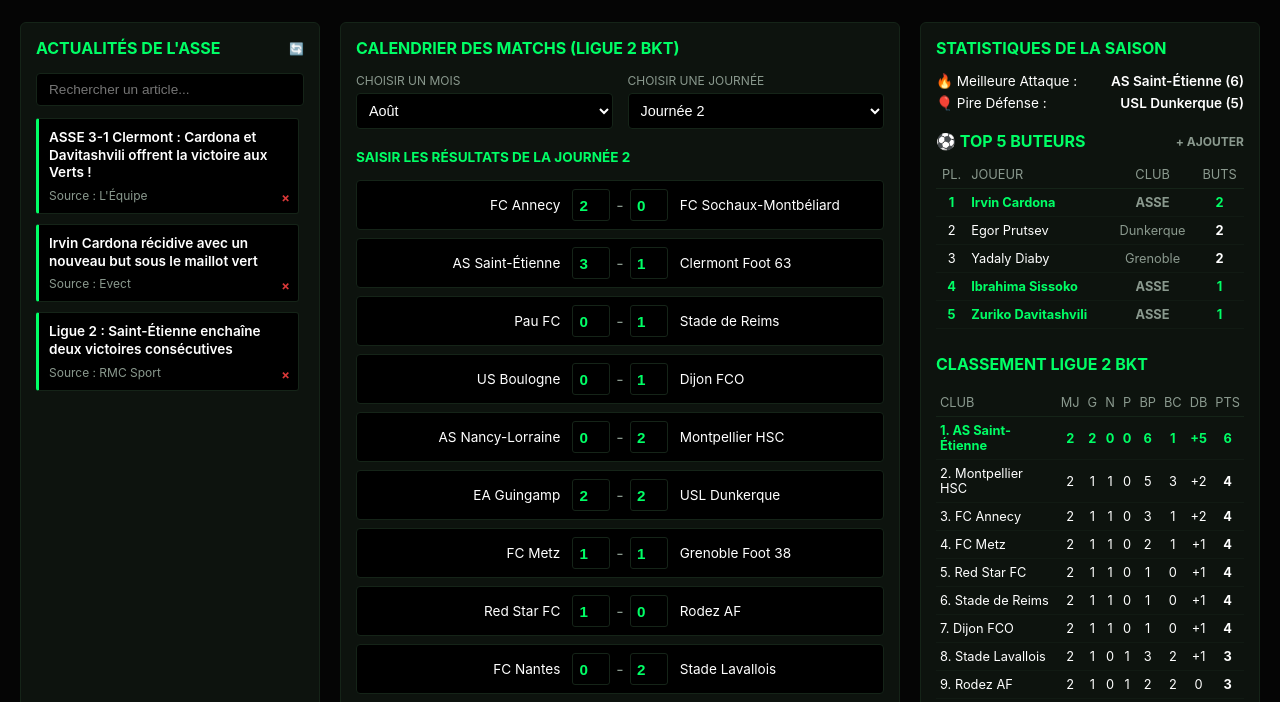
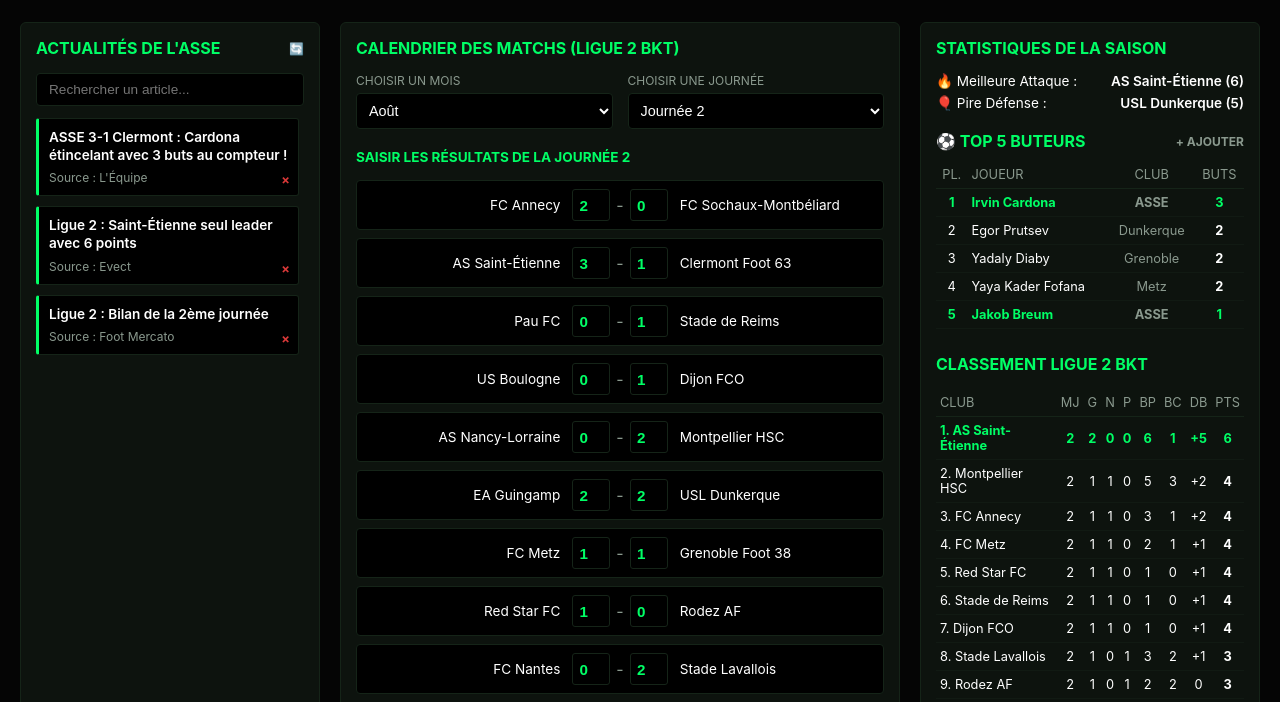
Before and after one commit to Polocezar/la-gazette-des-verts, a website: page index.html in a window 1280 px wide. Shown: the part 86-788 px from the top of the page. Drawn offline with Linux system fonts and the light colour scheme.

Commit message:
Update index.html

```diff
--- a/index.html
+++ b/index.html
@@ -302,19 +302,15 @@
   <script>
     let articlesData = [];
 
-    // Liste des joueurs connus pour la détection automatique des buts via les titres d'articles
-    let knownPlayers = [
-      { name: "Irvin Cardona", keywords: ["cardona"], club: "ASSE", goals: 2 },
-      { name: "Ibrahima Sissoko", keywords: ["sissoko"], club: "ASSE", goals: 1 },
-      { name: "Zuriko Davitashvili", keywords: ["davitashvili"], club: "ASSE", goals: 1 },
-      { name: "Augustine Boakye", keywords: ["boakye"], club: "ASSE", goals: 1 },
-      { name: "Egor Prutsev", keywords: ["prutsev"], club: "Dunkerque", goals: 2 },
-      { name: "Yadaly Diaby", keywords: ["diaby"], club: "Grenoble", goals: 2 },
-      { name: "Gauthier Hein", keywords: ["hein"], club: "Metz", goals: 1 },
-      { name: "Rémy Cabral", keywords: ["cabral"], club: "Red Star", goals: 1 }
+    // Classement officiel des Buteurs de Ligue 2 BKT (Saison 2026-2027)
+    let topScorers = [
+      { name: "Irvin Cardona", club: "ASSE", goals: 3 },
+      { name: "Egor Prutsev", club: "Dunkerque", goals: 2 },
+      { name: "Yadaly Diaby", club: "Grenoble", goals: 2 },
+      { name: "Yaya Kader Fofana", club: "Metz", goals: 2 },
+      { name: "Jakob Breum", club: "ASSE", goals: 1 }
     ];
 
-    // RSS News Loader & Détection automatique des buteurs
     window.handleGoogleNewsResponse = function(data) {
       if (data && data.status === "ok" && data.items && data.items.length > 0) {
         articlesData = data.items.slice(0, 15).map((item, index) => {
@@ -323,32 +319,11 @@
           let cleanTitle = titleParts.join(" - ");
           return { id: index + 1, title: cleanTitle, source: sourceName, link: item.link || item.guid };
         });
-        autoDetectGoalsFromArticles();
         renderArticles();
       } else {
         loadFallbackNews();
       }
     };
-
-    function autoDetectGoalsFromArticles() {
-      // Analyse les titres d'articles pour détecter si des buts sont mentionnés
-      articlesData.forEach(art => {
-        let titleLower = art.title.toLowerCase();
-        if (titleLower.includes("but") || titleLower.includes("marque") || titleLower.includes("récidive") || titleLower.includes("doublé")) {
-          knownPlayers.forEach(player => {
-            player.keywords.forEach(kw => {
-              if (titleLower.includes(kw)) {
-                // Si l'article parle d'un doublé
-                if (titleLower.includes("doublé") && player.goals < 3) {
-                  player.goals += 1;
-                }
-              }
-            });
-          });
-        }
-      });
-      renderStandingsAndStats();
-    }
 
     function loadArticles() {
       const container = document.getElementById("news-container");
@@ -356,7 +331,7 @@
       const oldScript = document.getElementById("rss-script");
       if (oldScript) oldScript.remove();
 
-      const googleNewsUrl = "https://news.google.com/rss/search?q=AS+Saint-Etienne+buteur+or+but&hl=fr&gl=FR&ceid=FR:fr";
+      const googleNewsUrl = "https://news.google.com/rss/search?q=AS+Saint-Etienne&hl=fr&gl=FR&ceid=FR:fr";
       const script = document.createElement("script");
       script.id = "rss-script";
       script.src = `https://api.rss2json.com/v1/api.json?rss_url=${encodeURIComponent(googleNewsUrl)}&callback=handleGoogleNewsResponse&_=${Date.now()}`;
@@ -366,11 +341,10 @@
 
     function loadFallbackNews() {
       articlesData = [
-        { id: 1, title: "ASSE 3-1 Clermont : Cardona et Davitashvili offrent la victoire aux Verts !", source: "L'Équipe", link: "https://www.lequipe.fr" },
-        { id: 2, title: "Irvin Cardona récidive avec un nouveau but sous le maillot vert", source: "Evect", link: "https://www.envertetcontretous.fr" },
-        { id: 3, title: "Ligue 2 : Saint-Étienne enchaîne deux victoires consécutives", source: "RMC Sport", link: "https://rmcsport.bfmtv.com" }
+        { id: 1, title: "ASSE 3-1 Clermont : Cardona étincelant avec 3 buts au compteur !", source: "L'Équipe", link: "https://www.lequipe.fr" },
+        { id: 2, title: "Ligue 2 : Saint-Étienne seul leader avec 6 points", source: "Evect", link: "https://www.envertetcontretous.fr" },
+        { id: 3, title: "Ligue 2 : Bilan de la 2ème journée", source: "Foot Mercato", link: "https://www.footmercato.net" }
       ];
-      autoDetectGoalsFromArticles();
       renderArticles();
     }
 
@@ -550,9 +524,8 @@
       document.getElementById("best-attack").textContent = bestA;
       document.getElementById("worst-defense").textContent = worstD;
 
-      // Tri des buteurs par nombre de buts
-      knownPlayers.sort((a,b) => b.goals - a.goals);
-      document.getElementById("top-scorers-body").innerHTML = knownPlayers.slice(0, 5).map((s, i) => `
+      topScorers.sort((a,b) => b.goals - a.goals);
+      document.getElementById("top-scorers-body").innerHTML = topScorers.slice(0, 5).map((s, i) => `
         <tr class="${s.club === 'ASSE' ? 'highlight-asse' : ''}">
           <td>${i+1}</td>
           <td class="col-left">${s.name}</td>
@@ -567,7 +540,7 @@
       const club = prompt("Club :");
       const goals = parseInt(prompt("Nombre de buts :") || "0", 10);
       if (name && club) {
-        knownPlayers.push({ name, keywords: [name.toLowerCase()], club, goals });
+        topScorers.push({ name, club, goals });
         renderStandingsAndStats();
       }
     }
```
